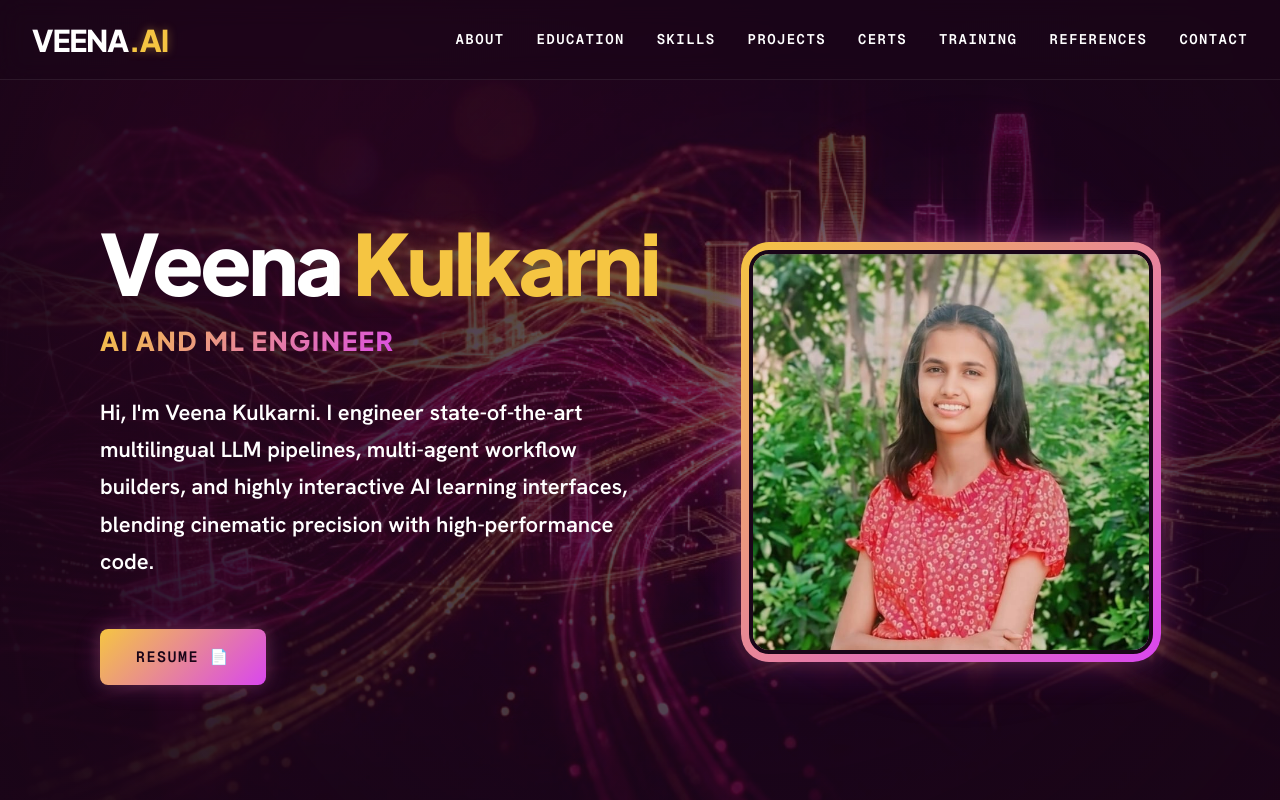
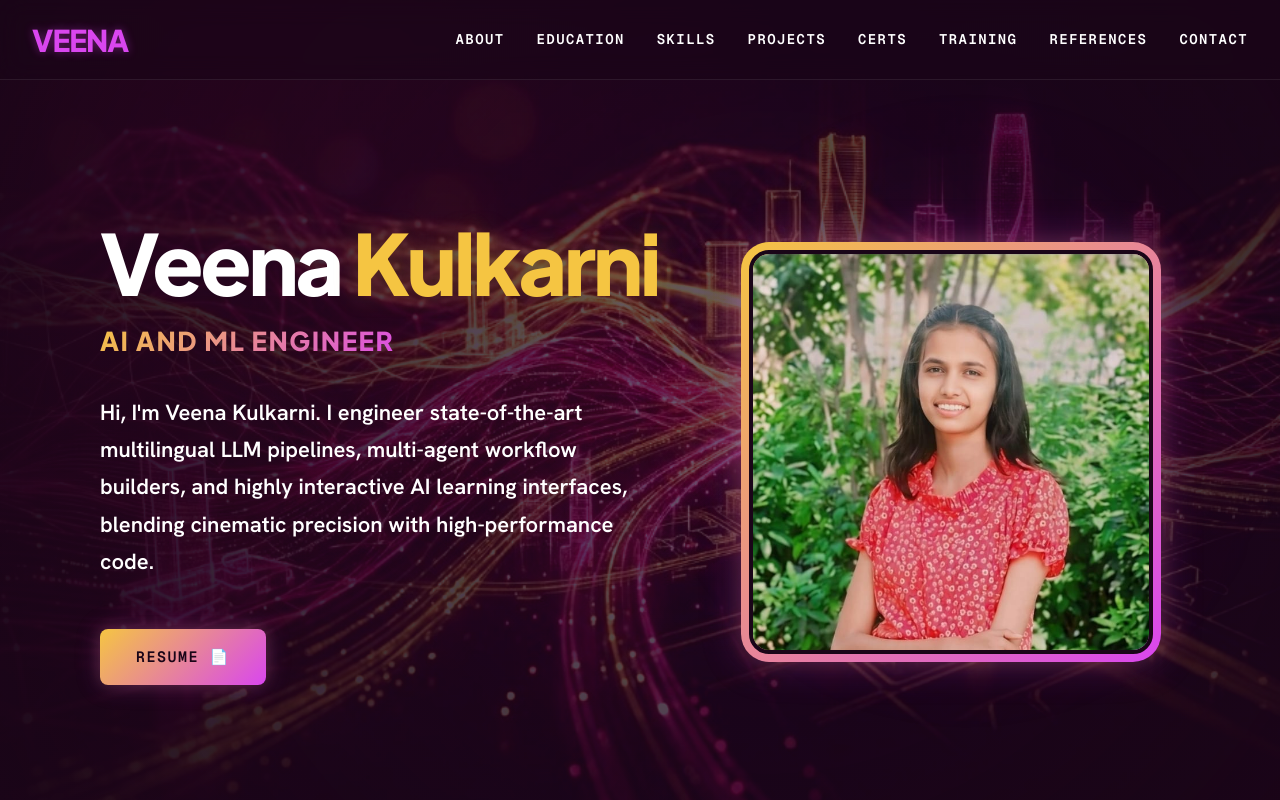
Before and after one commit to vk460/veena-kulkarni-, a React (Vite) app: page / in a window 1280 px wide. Shown: the top 800 px of the page. Built offline with nearby package versions, Linux system fonts and the light colour scheme.

Commit message:
style: change logo to VEENA and style with magenta color

```diff
--- a/src/App.css
+++ b/src/App.css
@@ -35,15 +35,11 @@
   font-family: var(--font-display);
   font-size: 30px;
   font-weight: 900;
-  color: #ffffff;
+  color: var(--magenta);
+  text-shadow: 0 0 10px rgba(217, 70, 239, 0.4);
   text-decoration: none;
   letter-spacing: -0.03em;
   text-transform: uppercase;
-}
-
-.logo span {
-  color: var(--gold);
-  text-shadow: 0 0 10px rgba(245, 197, 66, 0.4);
 }
 
 .navLinks {
--- a/src/App.jsx
+++ b/src/App.jsx
@@ -140,7 +140,7 @@ export default function App() {
       <header className="header">
         <div className="navContainer">
           <a href="#" className="logo">
-            VEENA<span>.AI</span>
+            VEENA
           </a>
           <nav className="navLinks">
             <a href="#about" className="navLink">About</a>
```
